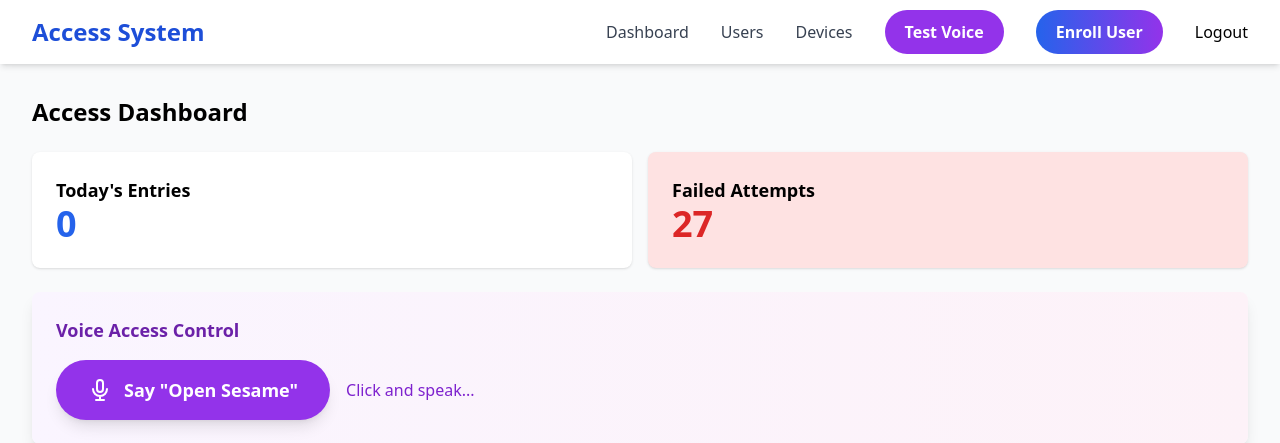
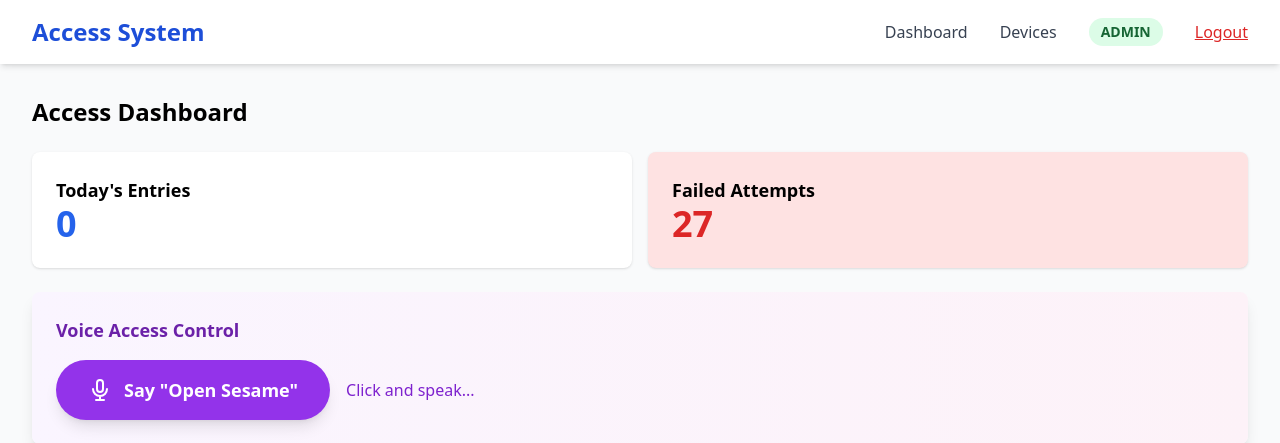
Before and after one commit to KRD66/access_management, a Django app: page /access_logs/dashboard/ in a window 1280 px wide. Shown: the top 443 px of the page. Run offline with Django 5.2, Linux system fonts and the light colour scheme; a user stored in the database is signed in; data comes from the database, SQL or seed files in the repository; some libraries are stand-ins or nearby versions.

Commit message:
vkean navbar, no broken links

```diff
--- a/access_system/templates/base.html
+++ b/access_system/templates/base.html
@@ -5,9 +5,6 @@
     <meta name="viewport" content="width=device-width, initial-scale=1.0">
     <title>Access Control System</title>
     <script src="https://cdn.tailwindcss.com"></script>
-    <style>
-        .btn-logout { @apply text-red-600 hover:text-red-800 font-medium underline bg-transparent border-0 cursor-pointer transition; }
-    </style>
 </head>
 <body class="bg-gray-50 min-h-screen">
 
@@ -24,28 +21,24 @@
                 <div class="hidden md:flex items-center space-x-8">
                     {% if user.is_authenticated %}
                         <a href="{% url 'dashboard' %}" class="text-gray-700 hover:text-blue-600 font-medium transition">Dashboard</a>
-                        <a href="{% url 'user_list' %}" class="text-gray-700 hover:text-blue-600 font-medium transition">Users</a>
                         <a href="{% url 'device_list' %}" class="text-gray-700 hover:text-blue-600 font-medium transition">Devices</a>
 
-                        <!-- Test Voice Button -->
-                        <a href="{% url 'voice_test' %}" class="bg-purple-600 text-white px-5 py-2.5 rounded-full font-bold hover:bg-purple-700 hover:shadow-lg transition transform hover:scale-105">
-                            Test Voice
-                        </a>
-
-                        <!-- Enroll User (Admin Only) -->
+                        <!-- Optional: Show "Admin" badge instead of broken links -->
                         {% if user.is_staff %}
-                            <a href="{% url 'enroll_user' %}" class="bg-gradient-to-r from-blue-600 to-purple-600 text-white px-5 py-2.5 rounded-full font-bold hover:shadow-lg transition transform hover:scale-105">
-                                Enroll User
-                            </a>
+                            <span class="bg-green-100 text-green-800 px-3 py-1 rounded-full text-sm font-bold">ADMIN</span>
                         {% endif %}
 
                         <!-- Logout -->
                         <form method="post" action="{% url 'logout' %}" class="inline">
                             {% csrf_token %}
-                            <button type="submit" class="btn-logout">Logout</button>
+                            <button type="submit" class="text-red-600 hover:text-red-800 font-medium underline bg-transparent border-0 cursor-pointer transition">
+                                Logout
+                            </button>
                         </form>
                     {% else %}
-                        <a href="{% url 'login' %}" class="text-blue-600 hover:underline font-medium">Login</a>
+                        <a href="/users/login/" class="bg-blue-600 text-white px-6 py-3 rounded-full font-bold hover:bg-blue-700 transition">
+                            Login
+                        </a>
                     {% endif %}
                 </div>
 
@@ -60,30 +53,29 @@
             </div>
         </div>
 
-        <!-- Mobile Menu (Hidden by default) -->
+        <!-- Mobile Menu -->
         <div id="mobile-menu" class="md:hidden hidden bg-white border-t border-gray-200">
             <div class="px-4 pt-4 pb-6 space-y-4">
                 {% if user.is_authenticated %}
                     <a href="{% url 'dashboard' %}" class="block text-gray-700 hover:text-blue-600 font-medium py-2">Dashboard</a>
-                    <a href="{% url 'user_list' %}" class="block text-gray-700 hover:text-blue-600 font-medium py-2">Users</a>
                     <a href="{% url 'device_list' %}" class="block text-gray-700 hover:text-blue-600 font-medium py-2">Devices</a>
 
-
-
                     {% if user.is_staff %}
-                        <a href="{% url 'enroll_user' %}" class="block w-full text-center bg-gradient-to-r from-blue-600 to-purple-600 text-white py-3 rounded-full font-bold">
-                            Enroll User
-                        </a>
+                        <div class="text-center py-3">
+                            <span class="bg-green-100 text-green-800 px-4 py-2 rounded-full font-bold text-sm">ADMIN MODE</span>
+                        </div>
                     {% endif %}
 
-                    <form method="post" action="{% url 'logout' %}" class="block w-full">
+                    <form method="post" action="{% url 'logout' %}" class="block">
                         {% csrf_token %}
                         <button type="submit" class="block w-full text-left text-red-600 hover:text-red-800 font-medium py-2">
                             Logout
                         </button>
                     </form>
                 {% else %}
-                    <a href="{% url 'login' %}" class="block text-blue-600 hover:underline font-medium py-2">Login</a>
+                    <a href="/users/login/" class="block text-center bg-blue-600 text-white py-3 rounded-full font-bold">
+                        Login
+                    </a>
                 {% endif %}
             </div>
         </div>
@@ -112,13 +104,11 @@
         </div>
     </footer>
 
-    <!-- Mobile Menu Toggle Script -->
+    <!-- Mobile Menu Script -->
     <script>
         document.getElementById('menu-btn').addEventListener('click', function() {
             const menu = document.getElementById('mobile-menu');
             menu.classList.toggle('hidden');
-
-            // Change hamburger to X
             const svg = this.querySelector('svg');
             if (menu.classList.contains('hidden')) {
                 svg.innerHTML = '<path stroke-linecap="round" stroke-linejoin="round" stroke-width="2" d="M4 6h16M4 12h16M4 18h16" />';
```
